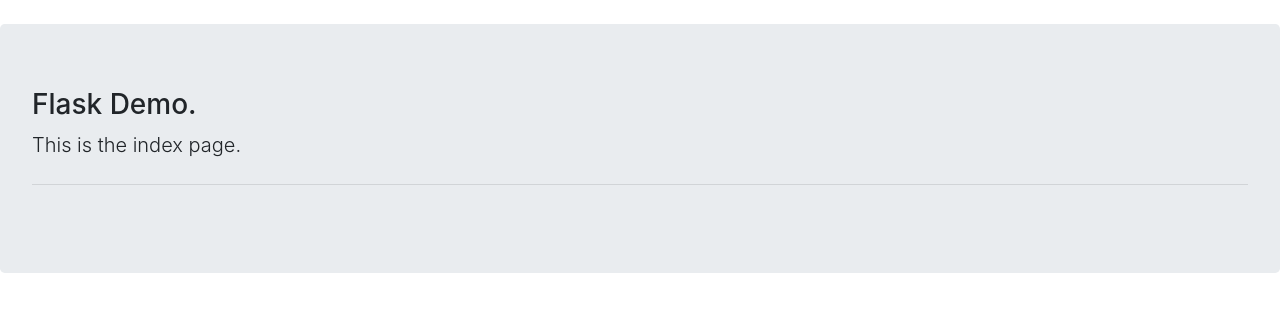
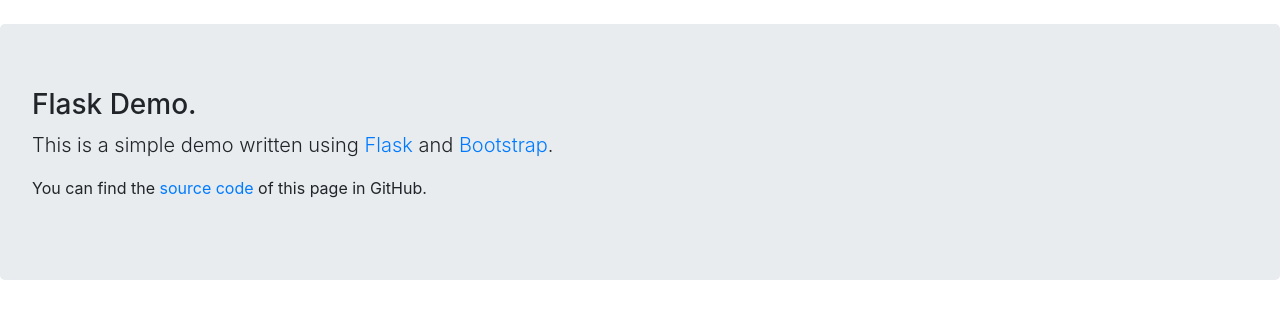
Before and after one commit to heikkileivo/flask-demo, a Flask app: page / in a window 1280 px wide. Shown: the part 56-375 px from the top of the page. Run offline with Flask 2, Linux system fonts and the light colour scheme; some libraries are stand-ins or nearby versions.

Commit message:
Updated documentation etc.

```diff
--- a/src/templates/about.html
+++ b/src/templates/about.html
@@ -18,7 +18,7 @@
   <h3 class="display-5">About this demo</h3>
   <hr class="my-4">
 
-  <p>This simple page is a simple demonstration of a website built on Flask and Bootstrap.</p>
+  <p>This page is a simple demonstration of a website built on Flask and Bootstrap.</p>
 </div>
 
 {% endblock %}
--- a/src/templates/index.html
+++ b/src/templates/index.html
@@ -16,8 +16,8 @@
 
 <div class="jumbotron">
   <h3 id="header" class="display-5">Flask Demo.</h3>
-  <p id="lead" class="lead">This is the index page.</p>
-  <hr class="my-4">
+  <p id="lead" class="lead">This is a simple demo written using <a href="https://flask.palletsprojects.com/en/2.0.x/">Flask</a> and <a href="https://getbootstrap.com/">Bootstrap</a>.</p>
+  <p>You can find the <a href="https://github.com/heikkileivo/flask-demo">source code</a> of this page in GitHub.</p>
 </div>
 
 {% endblock %}
```
Also changed, not shown: README.md.
